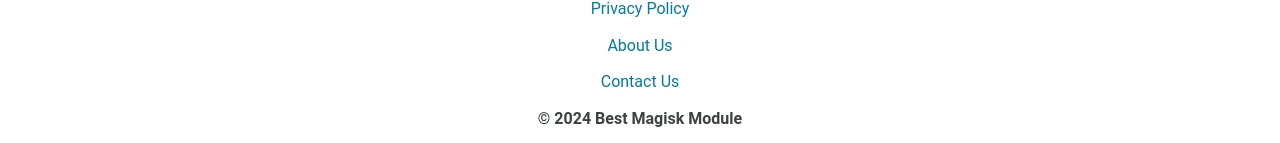
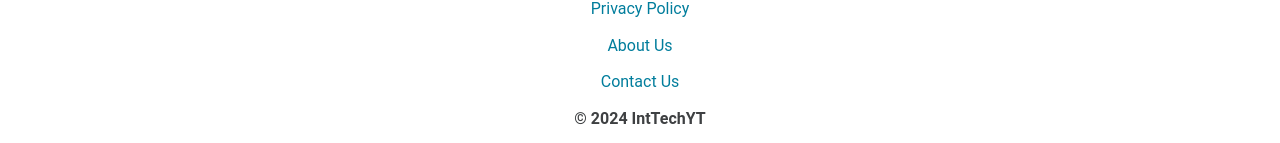
Before and after one commit to InttechYT/InttechYT.Github.Io, a Jekyll site: the page built from index.html, in a window 1280 px wide. Shown: the part 1217-1360 px from the top of the page. Built offline with Jekyll 4.4.1, drawn with Linux system fonts in a browser that asks for light colours; some web fonts are replaced.

Commit message:
Update footerr.html

```diff
--- a/_includes/footerr.html
+++ b/_includes/footerr.html
@@ -29,6 +29,6 @@
 
 	<p><div class="MID"><a href="/about-us.html">About Us</a></div></p>
 <p><div class="MID"><a href="/contact-us.html">Contact Us</a></div></p>
-	<p><div class="MID"><b>© 2024 Best Magisk Module</b></div></p>
+	<p><div class="MID"><b>© 2024 IntTechYT</b></div></p>
 <p></p>
 </footer>
```
